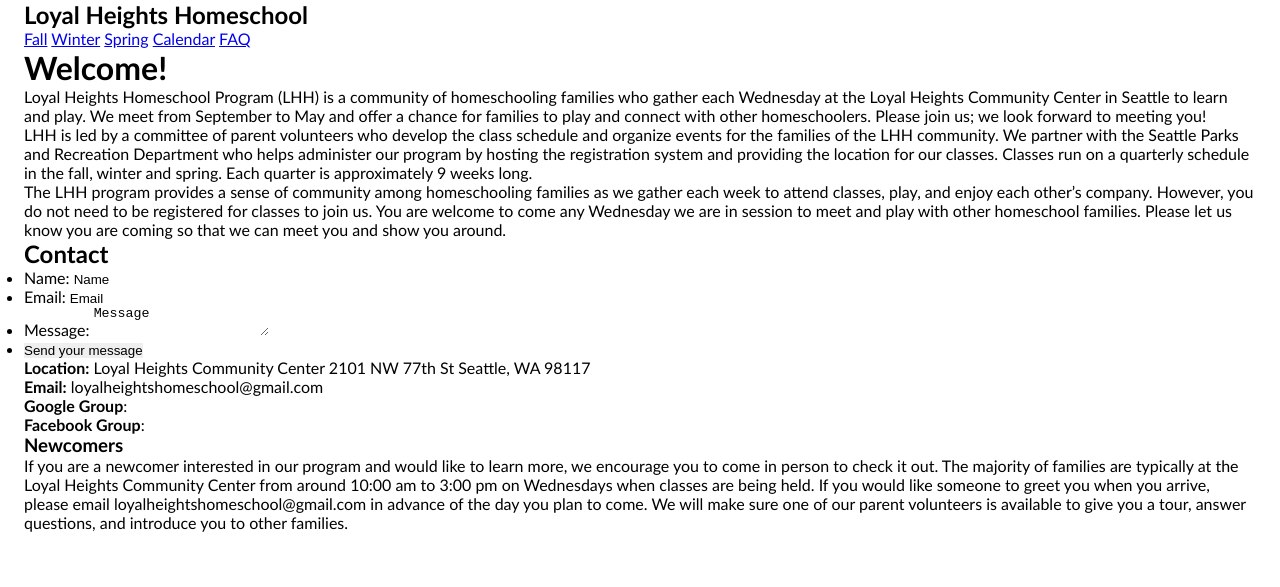
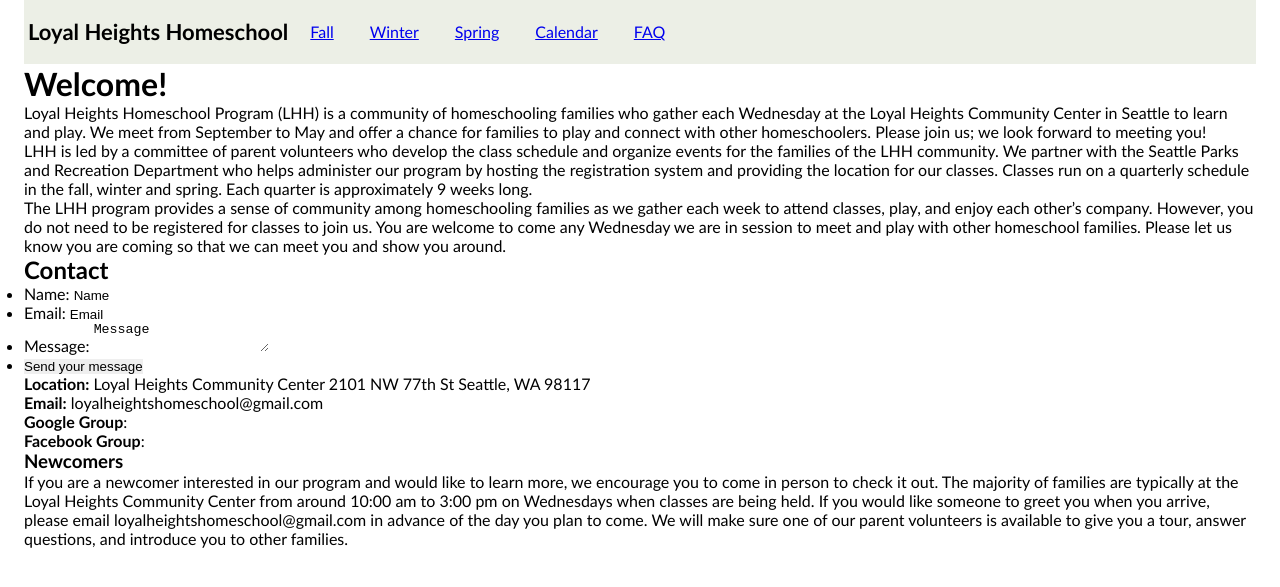
Before and after one commit to loyalheightshomeschool/loyalheightshomeschool.github.io, a Jekyll site: the page built from index.md, in a window 1280 px wide. Shown: the top 587 px of the page. Built offline with Jekyll 4.4.1, drawn with Linux system fonts in a browser that asks for light colours.

Commit message:
Update default.html

```diff
--- a/_layouts/default.html
+++ b/_layouts/default.html
@@ -7,7 +7,7 @@
     <link rel="stylesheet" href="/assets/css/styles.css">
   </head>
   <body>
-    <nav class="top-app-bar--small">
+    <nav class="top-app-bar__small">
       <h1 class="headline">{{ site.title }}</h1>
 
       <a href="/quarters/2024-fall.html" class="button">Fall</a>
```
